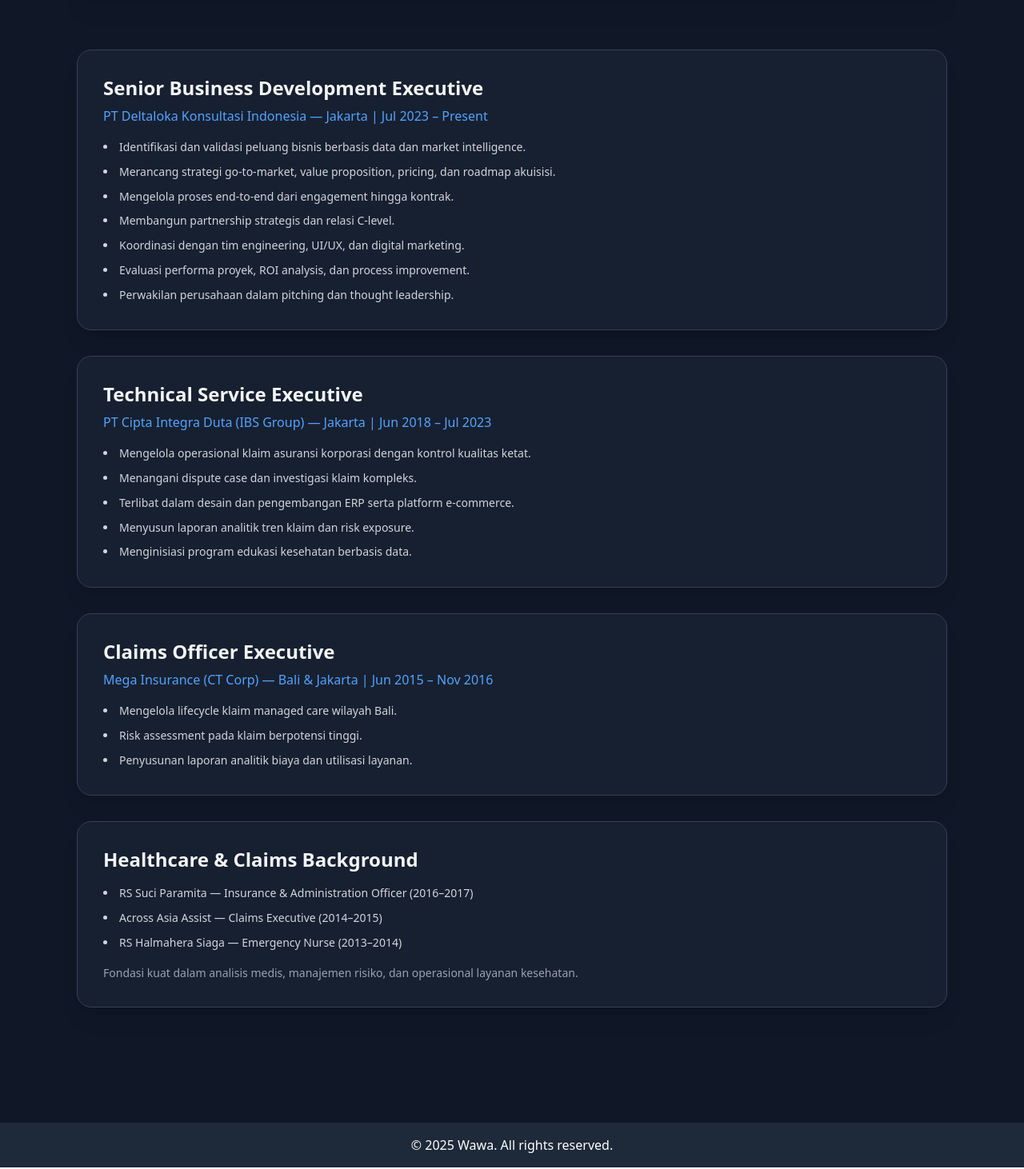
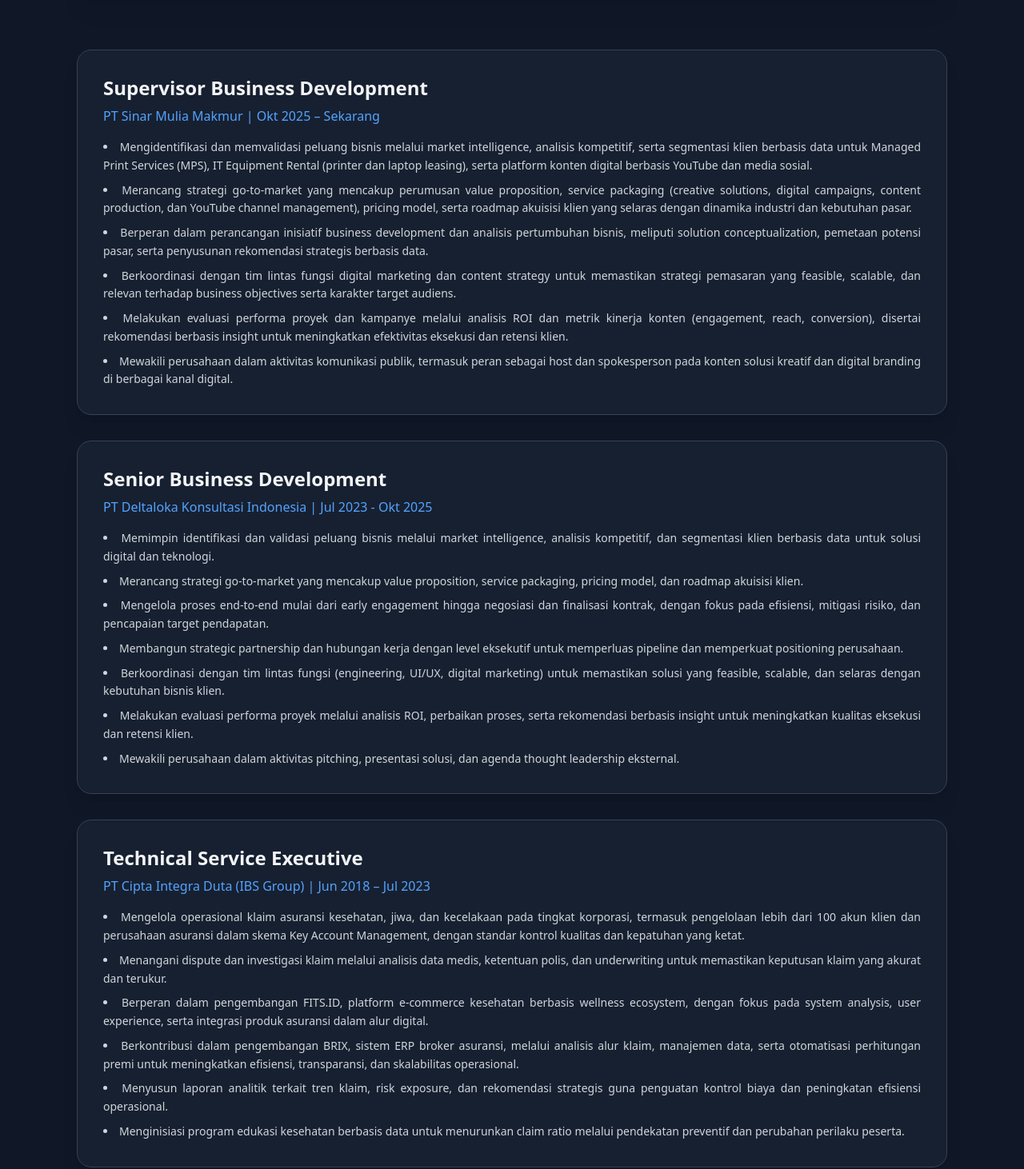
Before and after one commit to rizkiramadhanw234-bit/wawa-portfolio, a Next.js app: page /about in a window 1280 px wide. Shown: the part 554-2016 px from the top of the page at 80% size. Built offline with nearby package versions, Linux system fonts and the light colour scheme.

Commit message:
update about

```diff
--- a/app/about/page.jsx
+++ b/app/about/page.jsx
@@ -43,117 +43,268 @@
 
         {/* Experience Timeline */}
         <div className="space-y-6 sm:space-y-8">
-          {/** PT Deltaloka */}
+          {/** PT Sinar Mulia Makmur */}
           <div className="bg-gray-800/50 border border-gray-700 rounded-xl sm:rounded-2xl p-6 sm:p-8 shadow-xl hover:border-gray-600 transition-all duration-300">
             <h3 className="text-xl sm:text-2xl font-bold text-gray-100 leading-tight">
-              Senior Business Development Executive
+              Supervisor Business Development
             </h3>
             <p className="text-blue-400 font-medium mt-1 sm:mt-2 text-sm sm:text-base">
-              PT Deltaloka Konsultasi Indonesia — Jakarta | Jul 2023 – Present
+              PT Sinar Mulia Makmur | Okt 2025 – Sekarang
             </p>
-            <ul className="list-disc list-inside text-gray-300 mt-3 sm:mt-4 space-y-1.5 sm:space-y-2 text-xs sm:text-sm">
+            <ul
+              className="list-disc list-inside text-gray-300 mt-3 sm:mt-4 space-y-1.5 sm:space-y-2 text-xs sm:text-sm"
+              style={{ textAlign: "justify" }}
+            >
               <li className="leading-relaxed">
-                Identifikasi dan validasi peluang bisnis berbasis data dan
-                market intelligence.
+                Mengidentifikasi dan memvalidasi peluang bisnis melalui market
+                intelligence, analisis kompetitif, serta segmentasi klien
+                berbasis data untuk Managed Print Services (MPS), IT Equipment
+                Rental (printer dan laptop leasing), serta platform konten
+                digital berbasis YouTube dan media sosial.
               </li>
               <li className="leading-relaxed">
-                Merancang strategi go-to-market, value proposition, pricing, dan
-                roadmap akuisisi.
+                Merancang strategi go-to-market yang mencakup perumusan value
+                proposition, service packaging (creative solutions, digital
+                campaigns, content production, dan YouTube channel management),
+                pricing model, serta roadmap akuisisi klien yang selaras dengan
+                dinamika industri dan kebutuhan pasar.
               </li>
               <li className="leading-relaxed">
-                Mengelola proses end-to-end dari engagement hingga kontrak.
+                Berperan dalam perancangan inisiatif business development dan
+                analisis pertumbuhan bisnis, meliputi solution
+                conceptualization, pemetaan potensi pasar, serta penyusunan
+                rekomendasi strategis berbasis data.
               </li>
               <li className="leading-relaxed">
-                Membangun partnership strategis dan relasi C-level.
+                Berkoordinasi dengan tim lintas fungsi digital marketing dan
+                content strategy untuk memastikan strategi pemasaran yang
+                feasible, scalable, dan relevan terhadap business objectives
+                serta karakter target audiens.
               </li>
               <li className="leading-relaxed">
-                Koordinasi dengan tim engineering, UI/UX, dan digital marketing.
+                Melakukan evaluasi performa proyek dan kampanye melalui analisis
+                ROI dan metrik kinerja konten (engagement, reach, conversion),
+                disertai rekomendasi berbasis insight untuk meningkatkan
+                efektivitas eksekusi dan retensi klien.
               </li>
               <li className="leading-relaxed">
-                Evaluasi performa proyek, ROI analysis, dan process improvement.
-              </li>
-              <li className="leading-relaxed">
-                Perwakilan perusahaan dalam pitching dan thought leadership.
+                Mewakili perusahaan dalam aktivitas komunikasi publik, termasuk
+                peran sebagai host dan spokesperson pada konten solusi kreatif
+                dan digital branding di berbagai kanal digital.
               </li>
             </ul>
           </div>
 
-          {/** IBS Group */}
+          {/** PT Deltaloka Konsultasi Indonesia */}
+          <div className="bg-gray-800/50 border border-gray-700 rounded-xl sm:rounded-2xl p-6 sm:p-8 shadow-xl hover:border-gray-600 transition-all duration-300">
+            <h3 className="text-xl sm:text-2xl font-bold text-gray-100 leading-tight">
+              Senior Business Development
+            </h3>
+            <p className="text-blue-400 font-medium mt-1 sm:mt-2 text-sm sm:text-base">
+              PT Deltaloka Konsultasi Indonesia | Jul 2023 - Okt 2025
+            </p>
+            <ul
+              className="list-disc list-inside text-gray-300 mt-3 sm:mt-4 space-y-1.5 sm:space-y-2 text-xs sm:text-sm"
+              style={{ textAlign: "justify" }}
+            >
+              <li className="leading-relaxed">
+                Memimpin identifikasi dan validasi peluang bisnis melalui market
+                intelligence, analisis kompetitif, dan segmentasi klien berbasis
+                data untuk solusi digital dan teknologi.
+              </li>
+              <li className="leading-relaxed">
+                Merancang strategi go-to-market yang mencakup value proposition,
+                service packaging, pricing model, dan roadmap akuisisi klien.
+              </li>
+              <li className="leading-relaxed">
+                Mengelola proses end-to-end mulai dari early engagement hingga
+                negosiasi dan finalisasi kontrak, dengan fokus pada efisiensi,
+                mitigasi risiko, dan pencapaian target pendapatan.
+              </li>
+              <li className="leading-relaxed">
+                Membangun strategic partnership dan hubungan kerja dengan level
+                eksekutif untuk memperluas pipeline dan memperkuat positioning
+                perusahaan.
+              </li>
+              <li className="leading-relaxed">
+                Berkoordinasi dengan tim lintas fungsi (engineering, UI/UX,
+                digital marketing) untuk memastikan solusi yang feasible,
+                scalable, dan selaras dengan kebutuhan bisnis klien.
+              </li>
+              <li className="leading-relaxed">
+                Melakukan evaluasi performa proyek melalui analisis ROI,
+                perbaikan proses, serta rekomendasi berbasis insight untuk
+                meningkatkan kualitas eksekusi dan retensi klien.
+              </li>
+              <li className="leading-relaxed">
+                Mewakili perusahaan dalam aktivitas pitching, presentasi solusi,
+                dan agenda thought leadership eksternal.
+              </li>
+            </ul>
+          </div>
+
+          {/** PT Cipta Integra Duta (IBS Group) */}
           <div className="bg-gray-800/50 border border-gray-700 rounded-xl sm:rounded-2xl p-6 sm:p-8 shadow-xl hover:border-gray-600 transition-all duration-300">
             <h3 className="text-xl sm:text-2xl font-bold text-gray-100 leading-tight">
               Technical Service Executive
             </h3>
             <p className="text-blue-400 font-medium mt-1 sm:mt-2 text-sm sm:text-base">
-              PT Cipta Integra Duta (IBS Group) — Jakarta | Jun 2018 – Jul 2023
+              PT Cipta Integra Duta (IBS Group) | Jun 2018 – Jul 2023
             </p>
-            <ul className="list-disc list-inside text-gray-300 mt-3 sm:mt-4 space-y-1.5 sm:space-y-2 text-xs sm:text-sm">
+            <ul
+              className="list-disc list-inside text-gray-300 mt-3 sm:mt-4 space-y-1.5 sm:space-y-2 text-xs sm:text-sm"
+              style={{ textAlign: "justify" }}
+            >
               <li className="leading-relaxed">
-                Mengelola operasional klaim asuransi korporasi dengan kontrol
-                kualitas ketat.
+                Mengelola operasional klaim asuransi kesehatan, jiwa, dan
+                kecelakaan pada tingkat korporasi, termasuk pengelolaan lebih
+                dari 100 akun klien dan perusahaan asuransi dalam skema Key
+                Account Management, dengan standar kontrol kualitas dan
+                kepatuhan yang ketat.
               </li>
               <li className="leading-relaxed">
-                Menangani dispute case dan investigasi klaim kompleks.
+                Menangani dispute dan investigasi klaim melalui analisis data
+                medis, ketentuan polis, dan underwriting untuk memastikan
+                keputusan klaim yang akurat dan terukur.
               </li>
               <li className="leading-relaxed">
-                Terlibat dalam desain dan pengembangan ERP serta platform
-                e-commerce.
+                Berperan dalam pengembangan FITS.ID, platform e-commerce
+                kesehatan berbasis wellness ecosystem, dengan fokus pada system
+                analysis, user experience, serta integrasi produk asuransi dalam
+                alur digital.
               </li>
               <li className="leading-relaxed">
-                Menyusun laporan analitik tren klaim dan risk exposure.
+                Berkontribusi dalam pengembangan BRIX, sistem ERP broker
+                asuransi, melalui analisis alur klaim, manajemen data, serta
+                otomatisasi perhitungan premi untuk meningkatkan efisiensi,
+                transparansi, dan skalabilitas operasional.
               </li>
               <li className="leading-relaxed">
-                Menginisiasi program edukasi kesehatan berbasis data.
+                Menyusun laporan analitik terkait tren klaim, risk exposure, dan
+                rekomendasi strategis guna penguatan kontrol biaya dan
+                peningkatan efisiensi operasional.
+              </li>
+              <li className="leading-relaxed">
+                Menginisiasi program edukasi kesehatan berbasis data untuk
+                menurunkan claim ratio melalui pendekatan preventif dan
+                perubahan perilaku peserta.
               </li>
             </ul>
           </div>
 
-          {/** Mega Insurance */}
+          {/** Rumah Sakit Suci Paramita */}
           <div className="bg-gray-800/50 border border-gray-700 rounded-xl sm:rounded-2xl p-6 sm:p-8 shadow-xl hover:border-gray-600 transition-all duration-300">
             <h3 className="text-xl sm:text-2xl font-bold text-gray-100 leading-tight">
-              Claims Officer Executive
+              Insurance & Administration Officer
             </h3>
             <p className="text-blue-400 font-medium mt-1 sm:mt-2 text-sm sm:text-base">
-              Mega Insurance (CT Corp) — Bali & Jakarta | Jun 2015 – Nov 2016
+              Rumah Sakit Suci Paramita | Nov 2016 – Des 2017
             </p>
-            <ul className="list-disc list-inside text-gray-300 mt-3 sm:mt-4 space-y-1.5 sm:space-y-2 text-xs sm:text-sm">
+            <ul
+              className="list-disc list-inside text-gray-300 mt-3 sm:mt-4 space-y-1.5 sm:space-y-2 text-xs sm:text-sm"
+              style={{ textAlign: "justify" }}
+            >
               <li className="leading-relaxed">
-                Mengelola lifecycle klaim managed care wilayah Bali.
+                Mengelola operasional klaim pasien asuransi dengan fokus pada
+                ketepatan validasi, kelengkapan dokumentasi, dan penyelesaian
+                sengketa klaim.
               </li>
               <li className="leading-relaxed">
-                Risk assessment pada klaim berpotensi tinggi.
+                Mendukung pengembangan kerja sama corporate insurance serta
+                inisiatif pemasaran layanan kesehatan, termasuk akuisisi kerja
+                sama dengan lebih dari 13 perusahaan asuransi.
               </li>
               <li className="leading-relaxed">
-                Penyusunan laporan analitik biaya dan utilisasi layanan.
+                Melakukan studi kepuasan pasien dan analisis service performance
+                sebagai dasar penyempurnaan kualitas dan efektivitas layanan.
               </li>
             </ul>
           </div>
 
-          {/** Healthcare Background */}
+          {/** Mega Insurance (CT Corp)*/}
           <div className="bg-gray-800/50 border border-gray-700 rounded-xl sm:rounded-2xl p-6 sm:p-8 shadow-xl hover:border-gray-600 transition-all duration-300">
             <h3 className="text-xl sm:text-2xl font-bold text-gray-100 leading-tight">
-              Healthcare & Claims Background
+              Claims Officer Executive{" "}
             </h3>
-            <ul className="list-disc list-inside text-gray-300 mt-3 sm:mt-4 space-y-1.5 sm:space-y-2 text-xs sm:text-sm">
+            <p className="text-blue-400 font-medium mt-1 sm:mt-2 text-sm sm:text-base">
+              Mega Insurance (CT Corp) | Jun 2015 – Nov 2016
+            </p>
+            <ul
+              className="list-disc list-inside text-gray-300 mt-3 sm:mt-4 space-y-1.5 sm:space-y-2 text-xs sm:text-sm"
+              style={{ textAlign: "justify" }}
+            >
               <li className="leading-relaxed">
-                RS Suci Paramita — Insurance & Administration Officer
-                (2016–2017)
+                Mengelola lifecycle klaim managed care untuk wilayah Bali,
+                termasuk verifikasi, penilaian medis, serta koordinasi dengan
+                rumah sakit dan pihak ketiga.
               </li>
               <li className="leading-relaxed">
-                Across Asia Assist — Claims Executive (2014–2015)
+                Melakukan risk assessment pada klaim berpotensi tinggi dan
+                memberikan rekomendasi teknis untuk keputusan klaim.
               </li>
               <li className="leading-relaxed">
-                RS Halmahera Siaga — Emergency Nurse (2013–2014)
+                Menyusun laporan analitik triwulanan terkait tren biaya,
+                utilisasi layanan kesehatan, dan pola risiko untuk mendukung
+                keputusan manajemen.
               </li>
             </ul>
-            <p className="text-gray-400 mt-3 sm:mt-4 text-xs sm:text-sm">
-              Fondasi kuat dalam analisis medis, manajemen risiko, dan
-              operasional layanan kesehatan.
+          </div>
+
+          {/** Across Asia Assist */}
+          <div className="bg-gray-800/50 border border-gray-700 rounded-xl sm:rounded-2xl p-6 sm:p-8 shadow-xl hover:border-gray-600 transition-all duration-300">
+            <h3 className="text-xl sm:text-2xl font-bold text-gray-100 leading-tight">
+              Claims Executive
+            </h3>
+            <p className="text-blue-400 font-medium mt-1 sm:mt-2 text-sm sm:text-base">
+              Across Asia Assist | Sep 2014 – Apr 2015
             </p>
+            <ul
+              className="list-disc list-inside text-gray-300 mt-3 sm:mt-4 space-y-1.5 sm:space-y-2 text-xs sm:text-sm"
+              style={{ textAlign: "justify" }}
+            >
+              <li className="leading-relaxed">
+                Mengelola klaim asuransi BCA secara nasional melalui proses
+                verifikasi yang presisi dan pengelolaan risiko yang terstruktur.
+              </li>
+              <li className="leading-relaxed">
+                Melakukan investigasi klaim kompleks serta menyusun rekomendasi
+                berdasarkan temuan data, dokumen medis, dan kebijakan polis.
+              </li>
+              <li className="leading-relaxed">
+                Menyusun laporan analitik triwulanan sebagai dasar pengambilan
+                keputusan operasional dan evaluasi efisiensi.
+              </li>
+            </ul>
+          </div>
+
+          {/** RS Halmahera Siaga */}
+          <div className="bg-gray-800/50 border border-gray-700 rounded-xl sm:rounded-2xl p-6 sm:p-8 shadow-xl hover:border-gray-600 transition-all duration-300">
+            <h3 className="text-xl sm:text-2xl font-bold text-gray-100 leading-tight">
+              Emergency Nurse
+            </h3>
+            <p className="text-blue-400 font-medium mt-1 sm:mt-2 text-sm sm:text-base">
+              RS Halmahera Siaga | Jul 2013 – Agu 2014
+            </p>
+            <ul
+              className="list-disc list-inside text-gray-300 mt-3 sm:mt-4 space-y-1.5 sm:space-y-2 text-xs sm:text-sm"
+              style={{ textAlign: "justify" }}
+            >
+              <li className="leading-relaxed">
+                Menangani pasien gawat darurat berbasis clinical triage dan
+                protokol keselamatan pasien.
+              </li>
+              <li className="leading-relaxed">
+                Mengelola alur kerja klinis, dokumentasi medis, dan koordinasi
+                unit dalam lingkungan yang membutuhkan ketepatan tinggi dan
+                respon cepat.
+              </li>
+              <li className="leading-relaxed">
+                Mendukung kesinambungan perawatan melalui koordinasi antar
+                profesi dan pengelolaan informasi klinis yang akurat.
+              </li>
+            </ul>
           </div>
         </div>
-
-        {/* Additional Responsive Spacing */}
-        <div className="mt-12 sm:mt-16"></div>
       </div>
     </section>
   );
```
